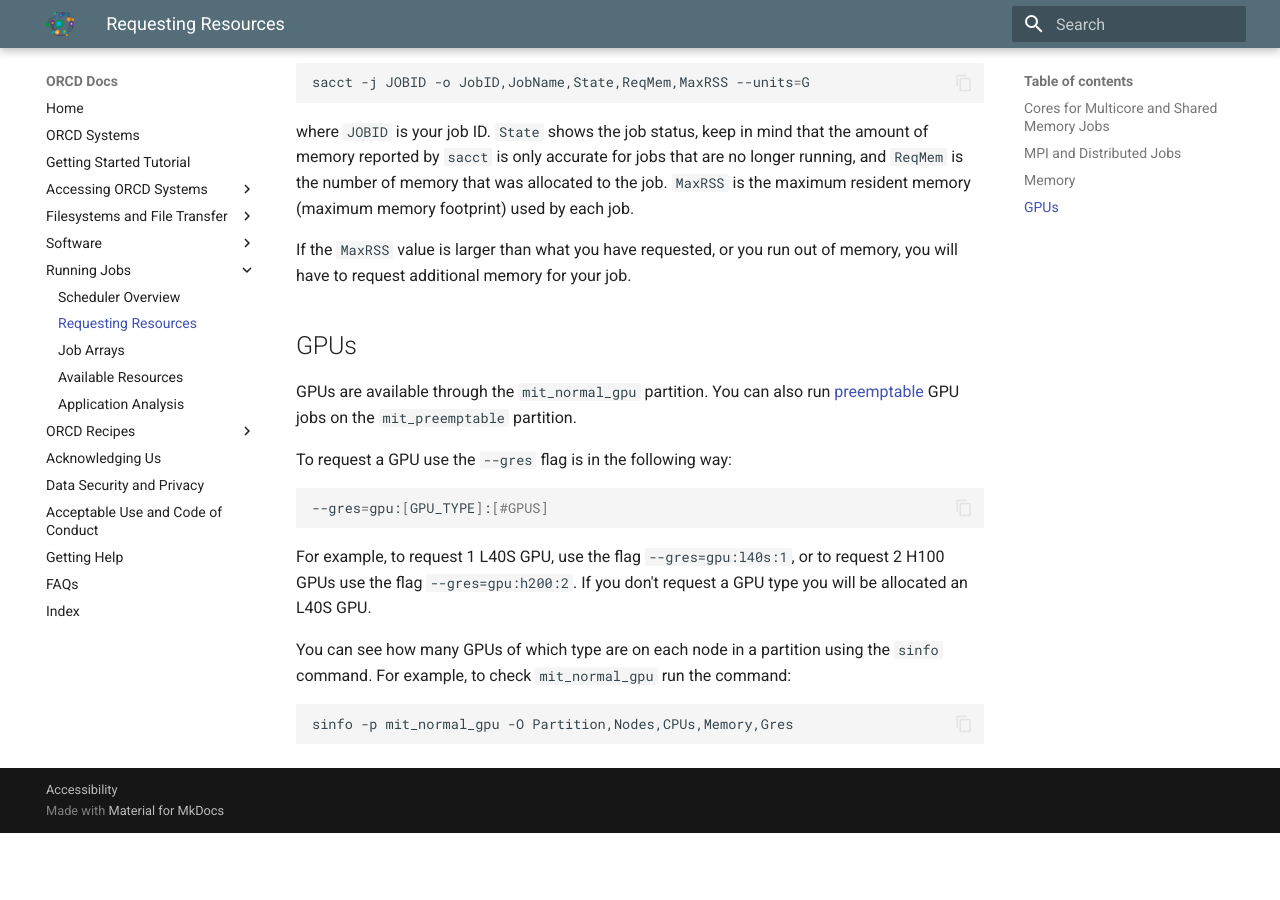
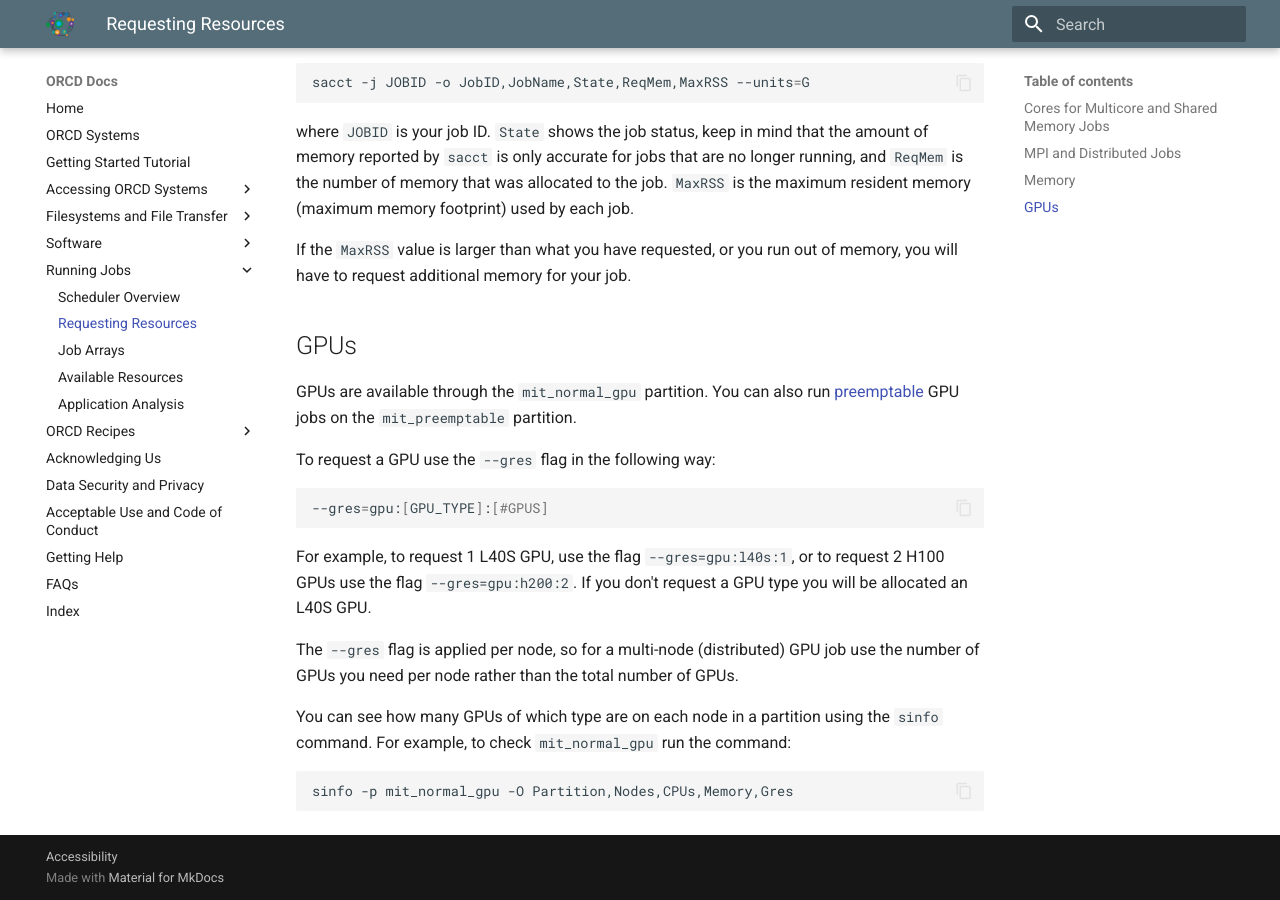
Before and after one commit to mit-orcd/orcd-docs-edit, an MkDocs documentation site: the page built from docs/running-jobs/requesting-resources.md, in a window 1280 px wide and 900 px high, scrolled down 2760 px. Built offline with MkDocs 1.6.1 and Material for MkDocs 9.7.7, drawn with Linux system fonts in a browser that asks for light colours; before the commit the page ends 3593 px from its top, so only the background shows below that; some of the changed lines change nothing that is shown.

Commit message:
note about gres being a per node flag

````diff
--- a/docs/running-jobs/requesting-resources.md
+++ b/docs/running-jobs/requesting-resources.md
@@ -118,7 +118,7 @@ If the `MaxRSS` value is larger than what you have requested, or you run out of
 
 GPUs are available through the `mit_normal_gpu` partition. You can also run [preemptable](./overview.md#preemptable-jobs) GPU jobs on the `mit_preemptable` partition.
 
-To request a GPU use the `--gres` flag is in the following way:
+To request a GPU use the `--gres` flag in the following way:
 
 ```bash
 --gres=gpu:[GPU_TYPE]:[#GPUS]
@@ -126,6 +126,8 @@ To request a GPU use the `--gres` flag is in the following way:
 
 For example, to request 1 L40S GPU, use the flag `--gres=gpu:l40s:1`, or to request 2 H100 GPUs use the flag `--gres=gpu:h200:2`. If you don't request a GPU type you will be allocated an L40S GPU.
 
+The `--gres` flag is applied per node, so for a multi-node (distributed) GPU job use the number of GPUs you need per node rather than the total number of GPUs.
+
 You can see how many GPUs of which type are on each node in a partition using the `sinfo` command. For example, to check `mit_normal_gpu` run the command:
 
 ```bash
````
